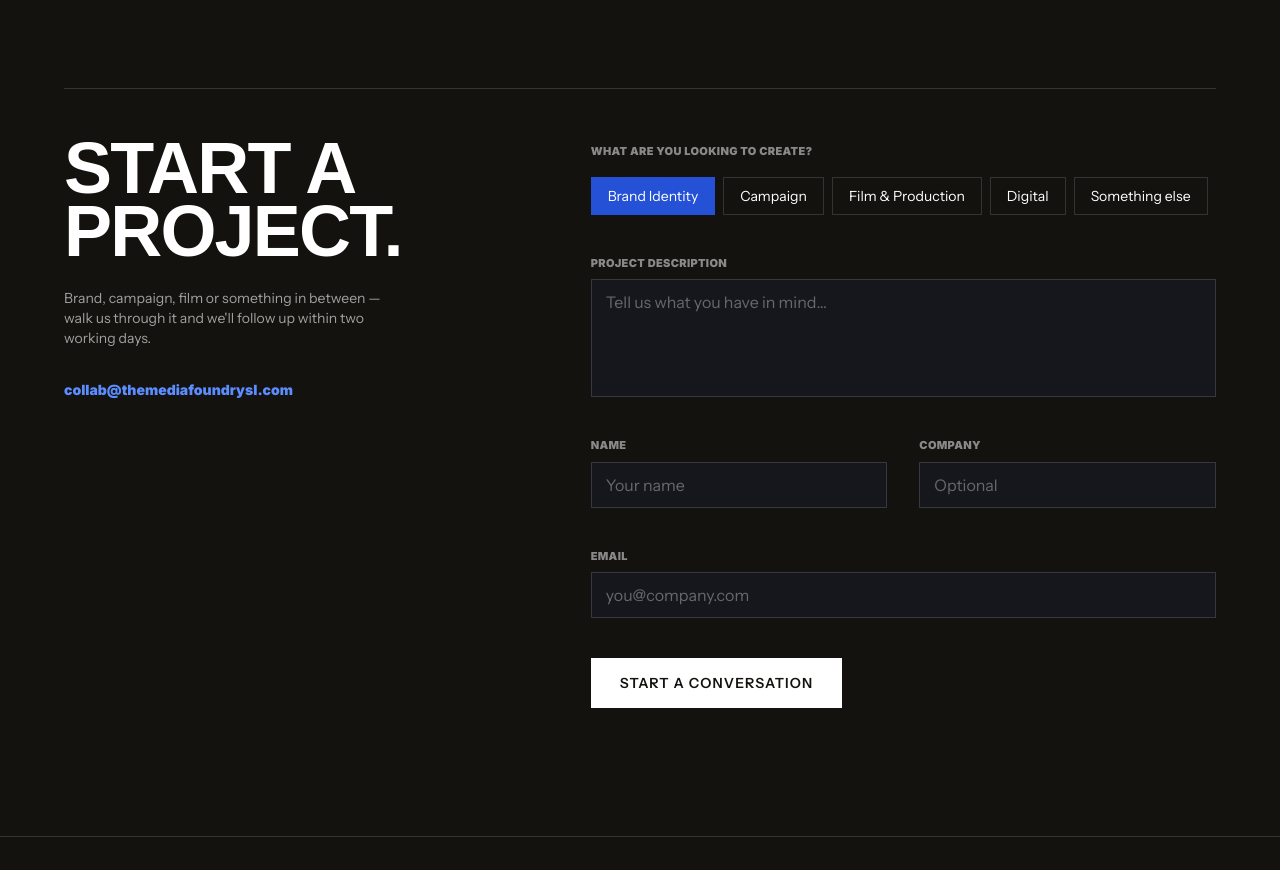
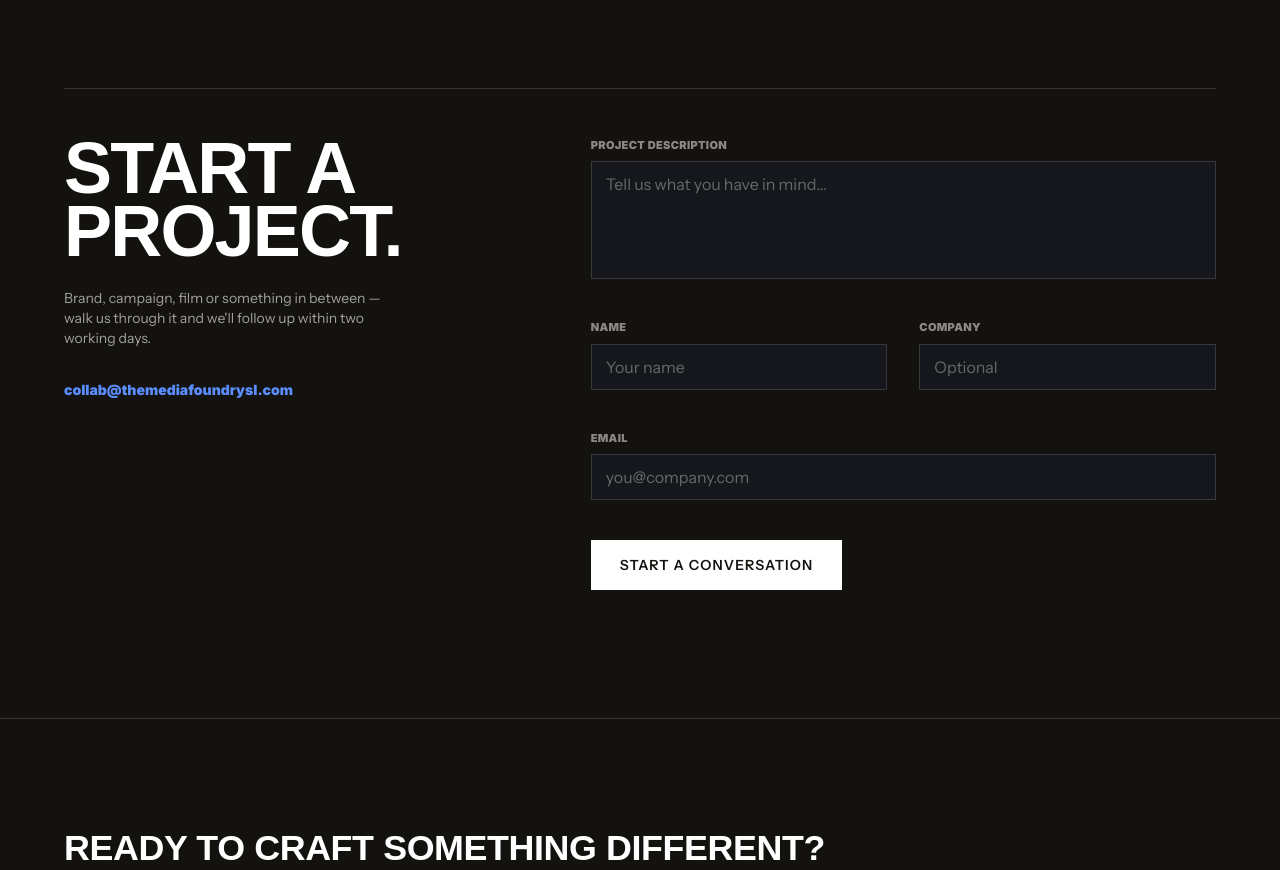
Before and after one commit to kensawawe/mediafoundrysl, a Next.js app: page / in a window 1280 px wide. Shown: the part 4320-5190 px from the top of the page. Built offline with nearby package versions, Linux system fonts and the light colour scheme; a web font is replaced by a local one.

Commit message:
Remove project-type selector from contact form

```diff
--- a/components/home/Contact.tsx
+++ b/components/home/Contact.tsx
@@ -5,8 +5,8 @@ import clsx from "clsx";
 import { Container } from "@/components/ui/Container";
 import { Section } from "@/components/ui/Section";
 import { Button } from "@/components/ui/Button";
-import { contactPageCopy as copyEn, projectTypes as projectTypesEn } from "@/lib/content/contact";
-import { contactPageCopy as copyKri, projectTypes as projectTypesKri } from "@/lib/content/contact.kri";
+import { contactPageCopy as copyEn } from "@/lib/content/contact";
+import { contactPageCopy as copyKri } from "@/lib/content/contact.kri";
 import { useTranslated } from "@/lib/content/useTranslated";
 import { site } from "@/lib/content/site";
 
@@ -16,9 +16,7 @@ const fieldBoxClasses =
   "focus-ring w-full border border-border-subtle bg-accent-fill/[0.07] px-3.5 py-2.5 font-body text-base outline-none transition-colors placeholder:text-current/35 hover:border-accent-text focus-visible:border-accent-fill focus-visible:bg-accent-fill/[0.12]";
 
 export function Contact() {
-  const projectTypes = useTranslated(projectTypesEn, projectTypesKri);
   const copy = useTranslated(copyEn, copyKri);
-  const [projectType, setProjectType] = useState<string>(projectTypes[0]);
   const [status, setStatus] = useState<Status>("idle");
 
   async function handleSubmit(e: React.FormEvent<HTMLFormElement>) {
@@ -27,7 +25,6 @@ export function Contact() {
 
     const form = e.currentTarget;
     const data = new FormData(form);
-    data.set("projectType", projectType);
 
     try {
       const res = await fetch(site.formspreeEndpoint, {
@@ -38,7 +35,6 @@ export function Contact() {
       if (res.ok) {
         setStatus("success");
         form.reset();
-        setProjectType(projectTypes[0]);
       } else {
         setStatus("error");
       }
@@ -67,29 +63,6 @@ export function Contact() {
           </div>
 
           <form onSubmit={handleSubmit} className="flex flex-col gap-10">
-            <div>
-              <span className="font-mono text-[11px] uppercase tracking-[0.03em] text-current/50">
-                {copy.createPrompt}
-              </span>
-              <div className="mt-4 flex flex-wrap gap-2">
-                {projectTypes.map((type) => (
-                  <button
-                    key={type}
-                    type="button"
-                    onClick={() => setProjectType(type)}
-                    className={clsx(
-                      "focus-ring border px-4 py-2 font-body text-sm transition-colors",
-                      projectType === type
-                        ? "border-accent-fill bg-accent-fill text-accent-fill-ink"
-                        : "border-border-subtle hover:border-accent-text hover:text-accent-text",
-                    )}
-                  >
-                    {type}
-                  </button>
-                ))}
-              </div>
-            </div>
-
             <Field label={copy.descriptionLabel}>
               <textarea
                 name="description"
--- a/lib/content/contact.kri.ts
+++ b/lib/content/contact.kri.ts
@@ -1,16 +1,7 @@
-export const projectTypes: string[] = [
-  "Brand Aydɛntiti",
-  "Kampen",
-  "Film Ɛn Prɔdɔkshɔn",
-  "Digital",
-  "Sɔntin Els",
-];
-
 export const contactPageCopy = {
   heading: "Stat Wan Projɛkt.",
   intro:
     "Brand, kampen, film, ɔ sɔntin in betwin — wak wi tru am ɛn wi go folop insay tu wok de.",
-  createPrompt: "Wetin yu de luk fɔ krieet?",
   descriptionLabel: "Projɛkt Diskripshɔn",
   descriptionPlaceholder: "Tɛl wi wetin de na yu maynd…",
   nameLabel: "Nem",
--- a/lib/content/contact.ts
+++ b/lib/content/contact.ts
@@ -1,18 +1,7 @@
-// Plain string[], not `as const` — the Krio list holds different literal
-// values, and both must share the same type for useTranslated.
-export const projectTypes: string[] = [
-  "Brand Identity",
-  "Campaign",
-  "Film & Production",
-  "Digital",
-  "Something else",
-];
-
 export const contactPageCopy = {
   heading: "Start a project.",
   intro:
     "Brand, campaign, film or something in between — walk us through it and we'll follow up within two working days.",
-  createPrompt: "What are you looking to create?",
   descriptionLabel: "Project description",
   descriptionPlaceholder: "Tell us what you have in mind…",
   nameLabel: "Name",
```
